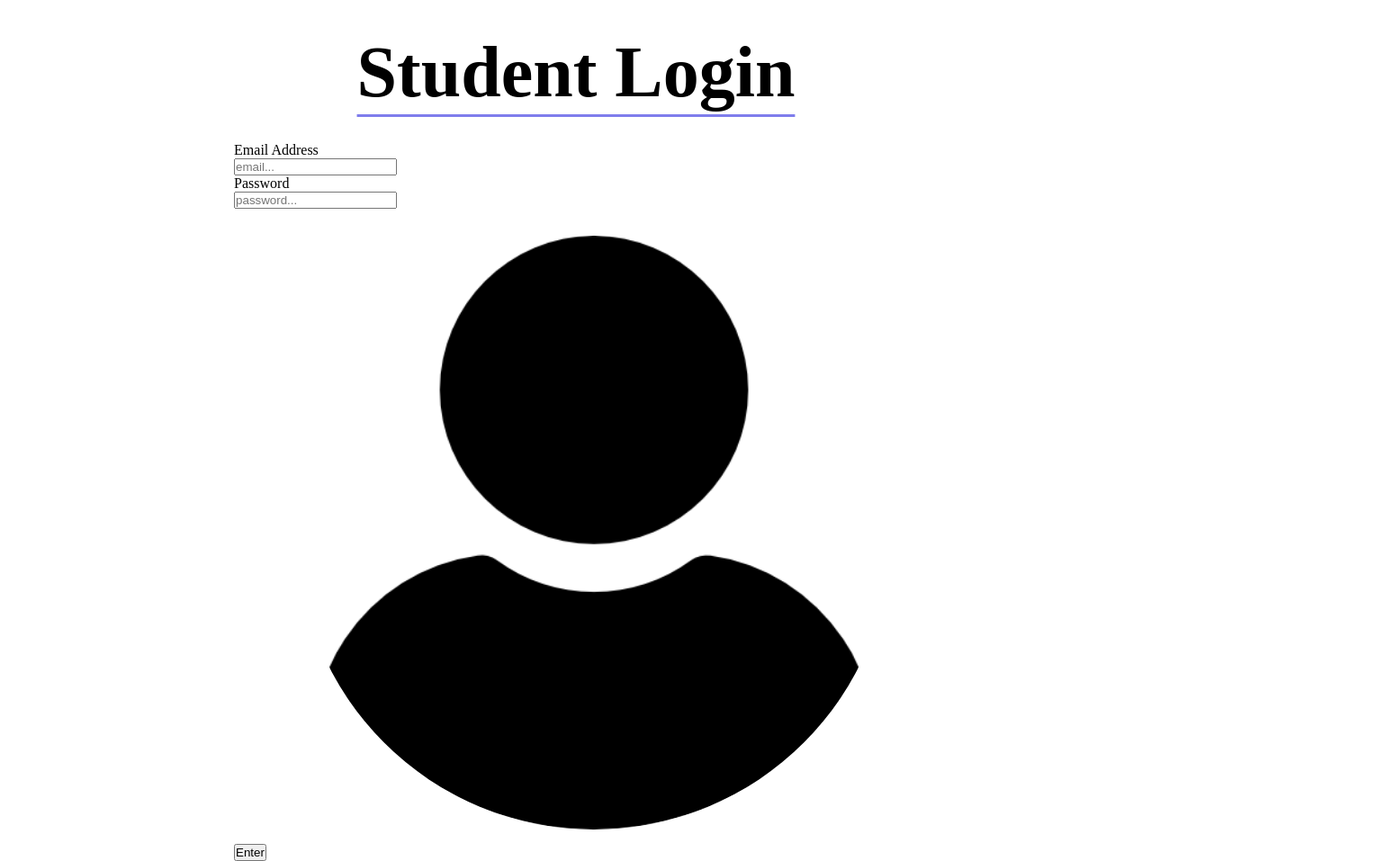
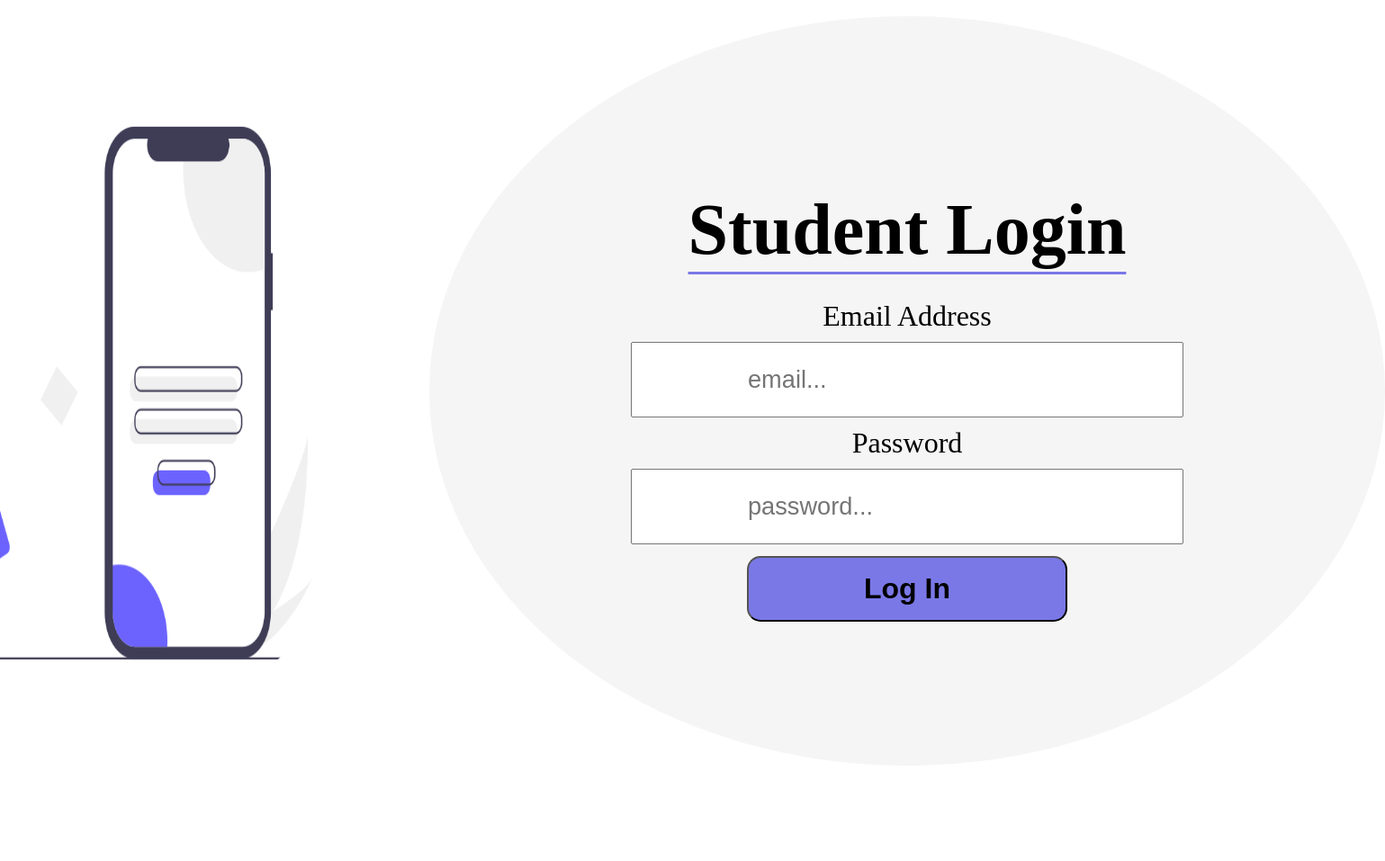
Before and after one commit to kristinenyaga/clearancesystem, a plain HTML site: page assets/html/login.html in a window 1280 px wide. Shown: the part 237-1194 px from the top of the page at 90% size, 1539 px wide, since content can reach past the window. After the commit the page ends 1088 px from the top, so only its background shows below. Drawn offline with Linux system fonts and the light colour scheme.

Commit message:
adds html to webpage

```diff
--- a/assets/html/login.html
+++ b/assets/html/login.html
@@ -8,18 +8,26 @@
     <title>Login</title>
 </head>
 <body>
-    <div class="student">
+    <div class="student" id="hidestudent">
+        <img src="../images/undraw_Mobile_login_re_9ntv (2).png">
         <div class="main">
-            <h1> Student Login</h1>
-            <label for="email">Email Address</label><br>
-            <input type="email" id="studentmail" placeholder="email..."/><br>
-            <label for="">Password</label><br>
-            <input type="password" placeholder="password..."/><br>
-            <button>Enter</button>
-            <img src="../images/user (1).png">
+
+            <!-- <div class="mainpara"> -->
+                <form action="" class="mainpar" id="formData">
+                    <h1> Student Login</h1>
+                    <label for="email">Email Address</label><br>
+                    <input type="email" id="studentem" placeholder="email..." /><br>
+                    <label for="">Password</label><br>
+                    <input type="password" id="studentpass" placeholder="password..." /><br>
+                    <button id="studentbtn" onclick="">Log In</button>
+
+                </form>
+
+            <!-- </div> -->
         </div>
 
     </div>
+
     <section>
         <div class="admin">
             <div class=header2>
@@ -39,7 +47,7 @@
 
         </div>
     </section>
-    <script type="module">
+   <script src="../js/touch login.js"></script>
 
 </body>
 </html>
```
